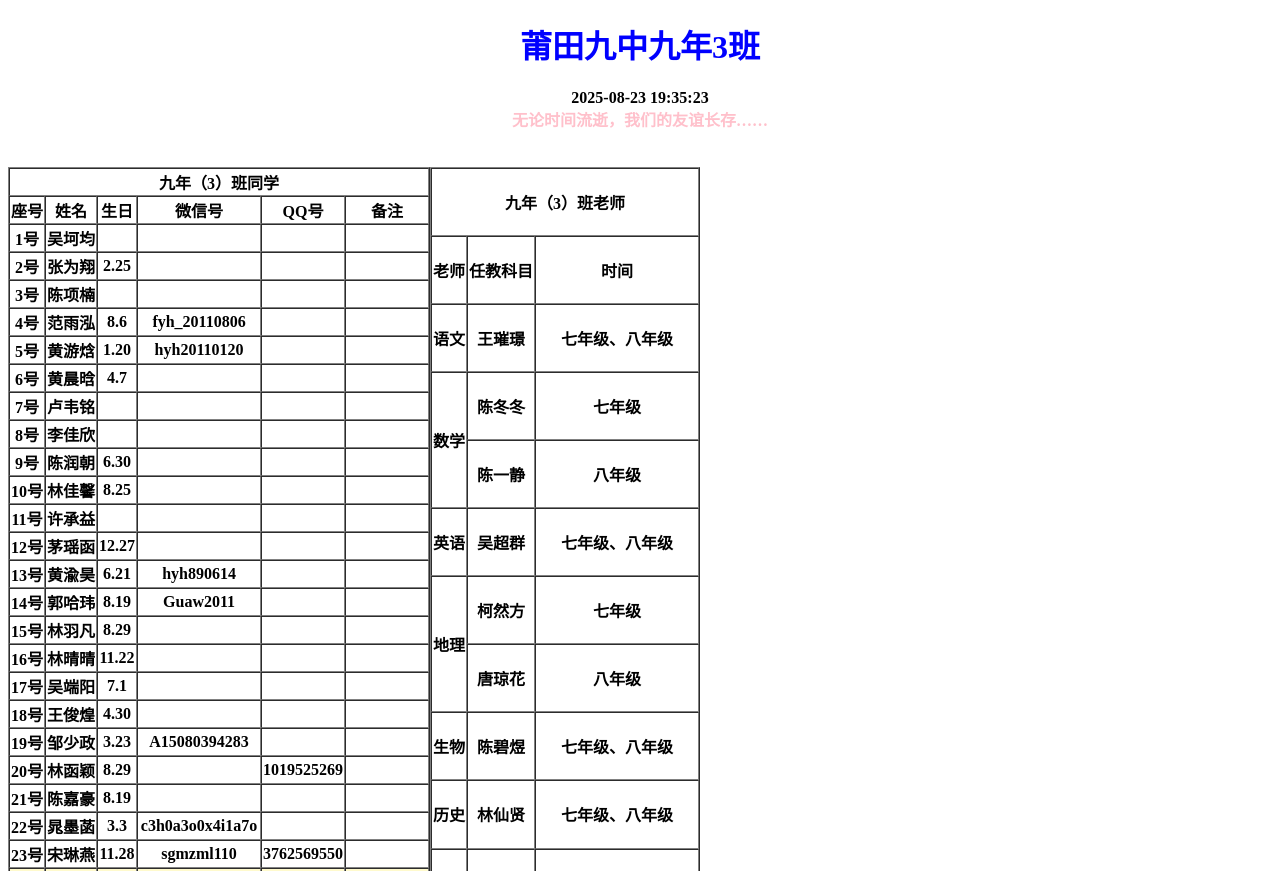
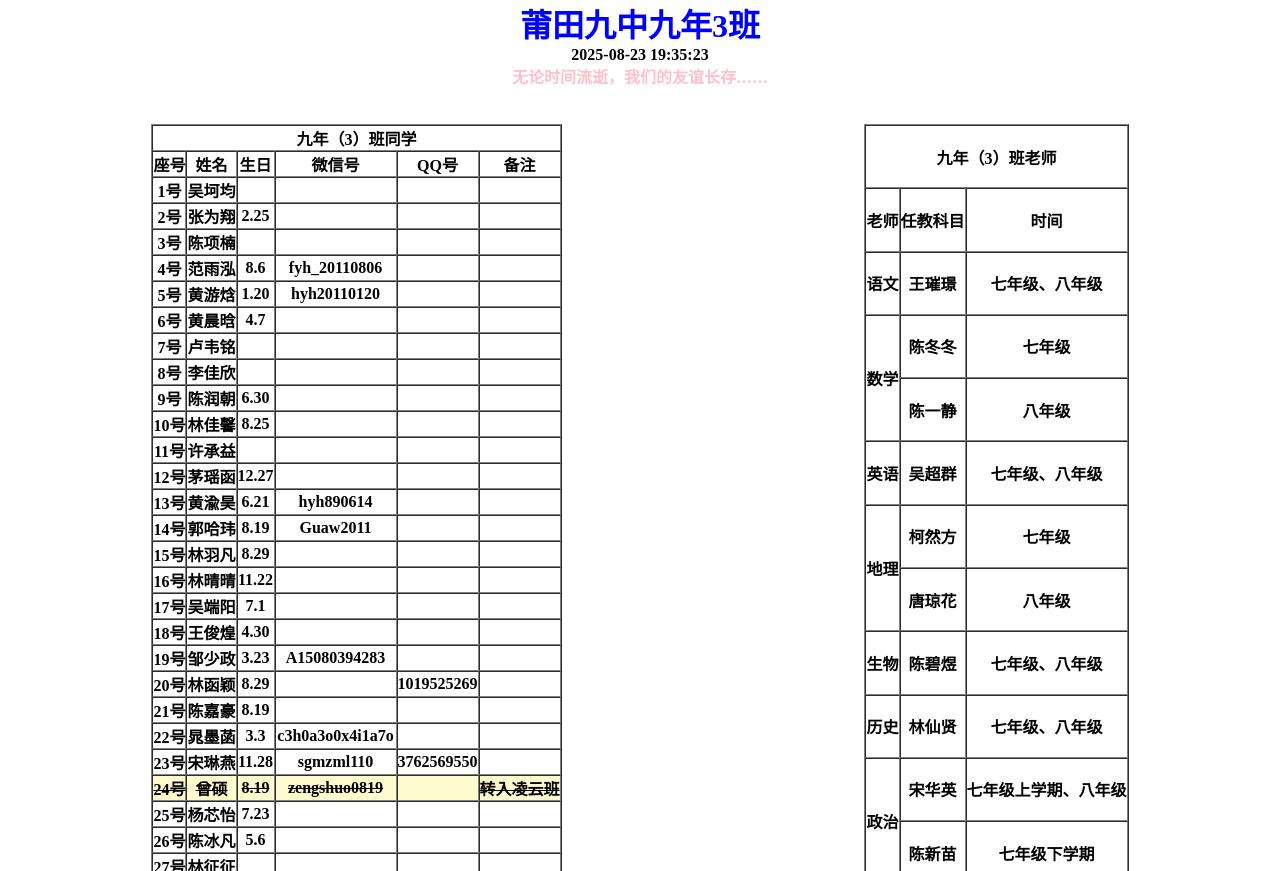
Before and after one commit to MelonEater251223/pt9z-c202303.net, a plain HTML site: page index.html in a window 1280 px wide. Shown: the top 871 px of the page. Drawn offline with Linux system fonts and the light colour scheme.

Commit message:
Add files via upload

```diff
--- a/index.html
+++ b/index.html
@@ -4,17 +4,17 @@
     <meta charset="UTF-8" />
     <meta name="viewport" content="width=device-width, initial-scale=1.0">
     <title>莆田九中九年3班</title>
-    <link rel="stylesheet" href="">
+    <link rel="stylesheet" href="./style.css">
 </head>
 <body>
-<h1 style="text-align: center;color: blue">莆田九中九年3班</h1>
+<h1>莆田九中九年3班</h1>
 <div style="text-align: center;font-weight: bold" id="time">Loading…</div>
 <script src="script.js"></script>
 <div style="text-align: center;color: pink;font-weight: bold">
   <span>无论时间流逝，我们的友谊长存……</span>
 </div>
 <br><br>
-<div style="display: flex;text-align: center;font-weight: bold;">
+<div class="box">
 <table border="1" cellspacing="0">
   <tbody>
     <tr>
--- /dev/null
+++ b/style.css
@@ -0,0 +1,16 @@
+*{
+    margin: 0;
+    padding: 0;
+}
+h1{
+    text-align: center;
+    color: blue;
+}
+.box{
+    display: flex;
+    text-align: center;
+    font-weight: bold;
+}
+table{margin-left: auto;
+    margin-right: auto;
+}
```
